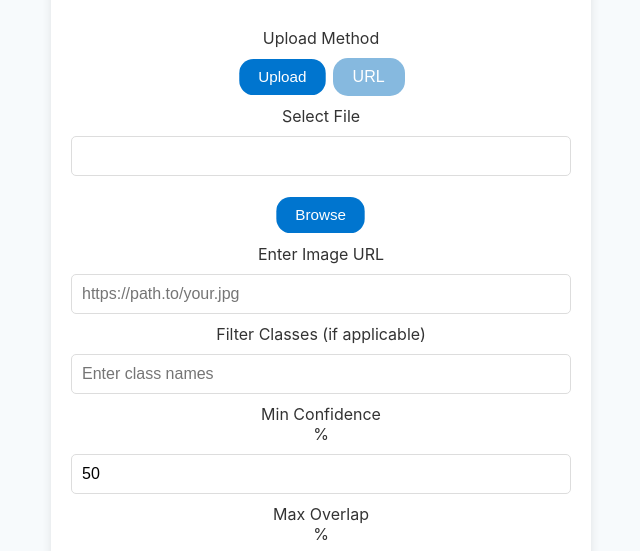
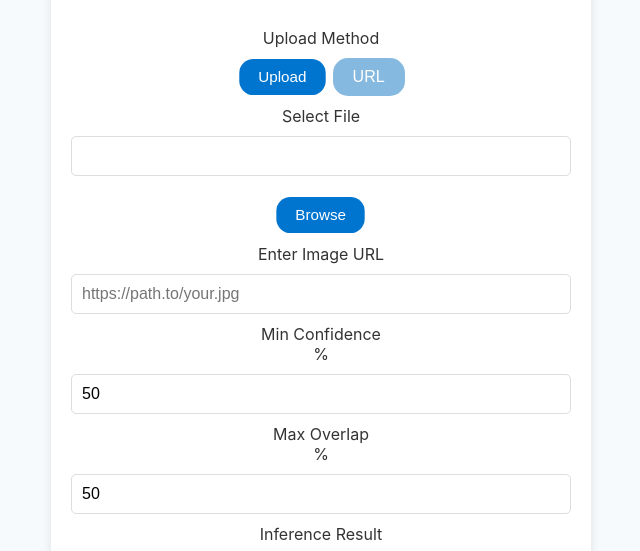
Before and after one commit to DamianJM/DamianJM.github.io, a plain HTML site: page index.html in a window 1280 px wide. Shown: the part 242-793 px from the top of the page, without its empty margins (319-959 px from the left). Drawn offline with nearby package versions, Linux system fonts and the light colour scheme.

Commit message:
Update index.html

```diff
--- a/index.html
+++ b/index.html
@@ -37,10 +37,6 @@
 					<div class="flex">
 						<p id="openCameraButton" class="cameralabel">Click Run to Activate Camera</p><br>
 					</div>
-				</div>
-				<div class="col-12-m6">
-					<label class="input__label" for="classes">Filter Classes (if applicable) </label>
-					<input type="text" id="classes" placeholder="Enter class names" class="input"/><br>
 				</div>
 
 				<div class="col-6-m3 relative">
```
